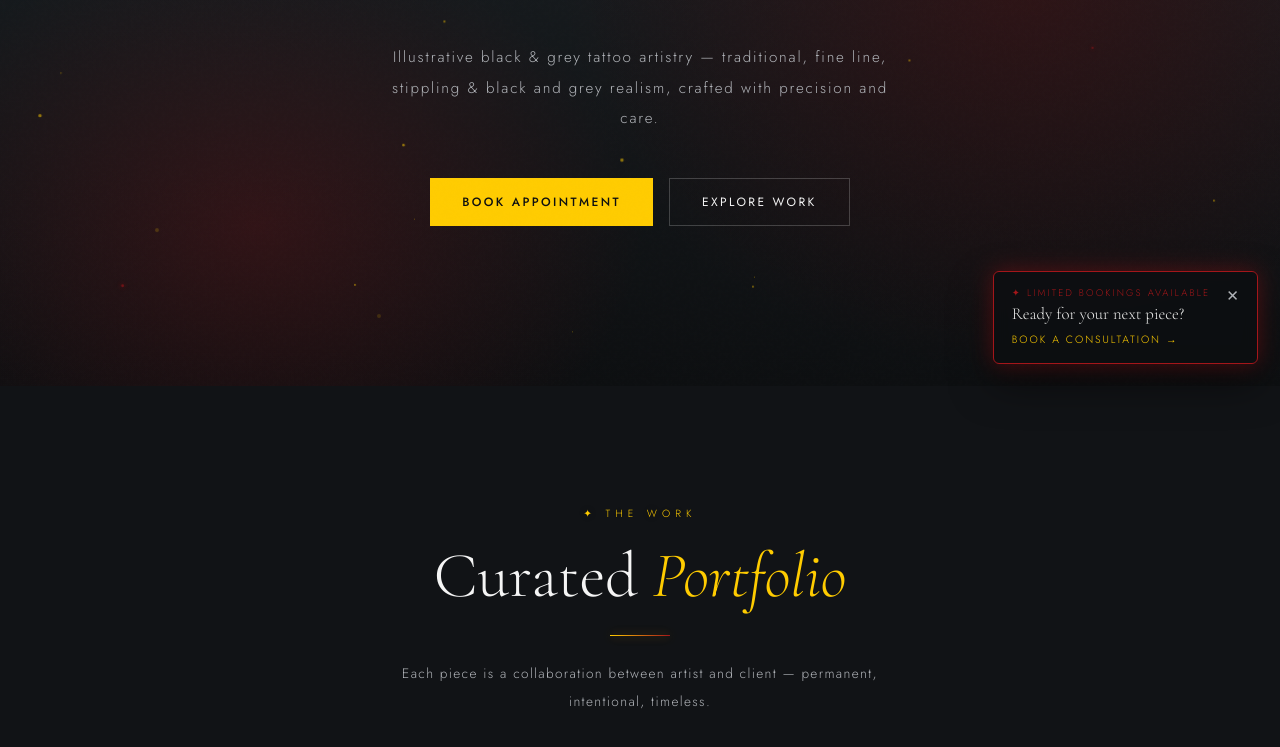
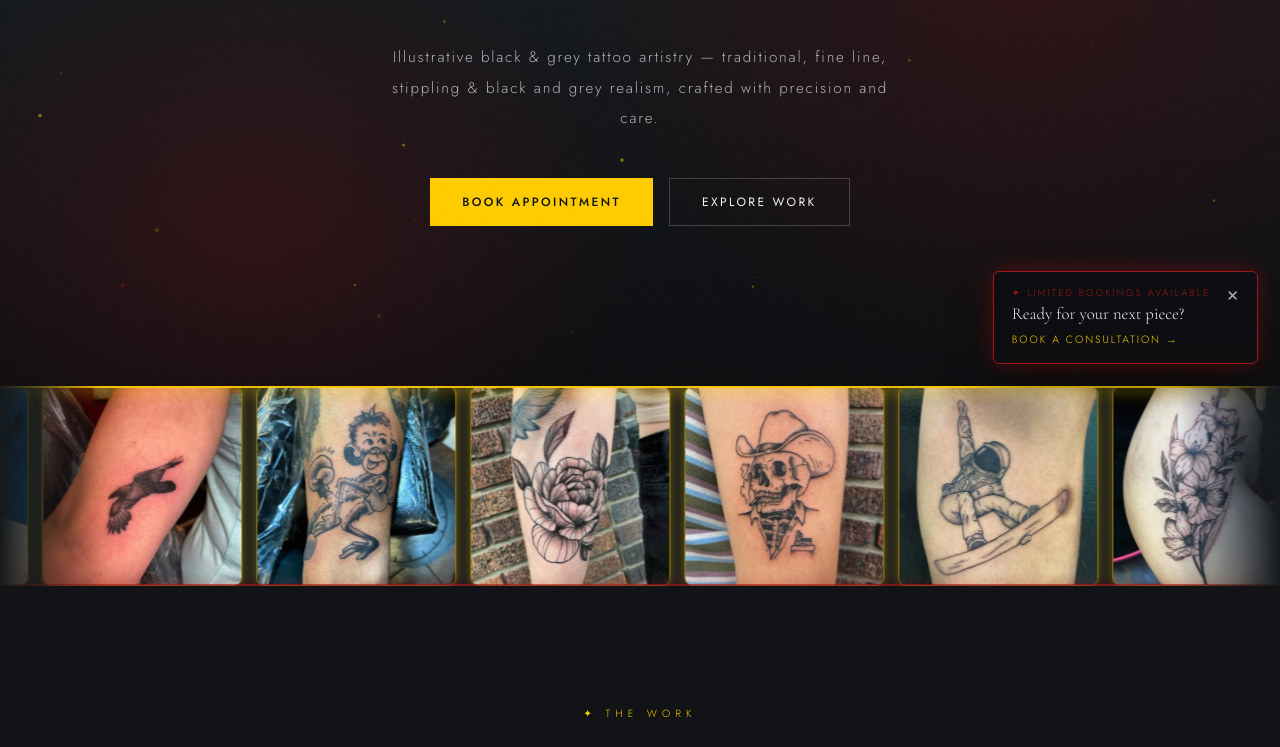
Before and after one commit to Programmer-stevenson/Hazy-Tatts, a React (Create React App) app: page / in a window 1280 px wide. Shown: the part 414-1161 px from the top of the page. Built offline with nearby package versions, Linux system fonts and the light colour scheme; a web font is replaced by a local one.

Commit message:
Huge overhaul, Photos added , structure etc

```diff
--- a/src/App.js
+++ b/src/App.js
@@ -10,7 +10,7 @@ import Services, { Banner } from "./components/Services";
 import Testimonials from "./components/Testimonials";
 import Contact from "./components/Contact";
 import Footer from "./components/Footer";
-//import Ribbon from "./components/Ribbon";
+import Ribbon from "./components/Ribbon";
 
 export default function App() {
   // Scroll reveal — same IntersectionObserver behavior as the original.
@@ -40,7 +40,7 @@ export default function App() {
 
 
       <Hero />
-
+      <Ribbon/>
       <Portfolio />
       <About />
       <Banner />
```
